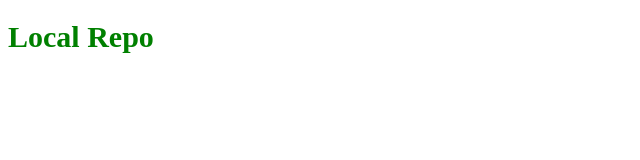
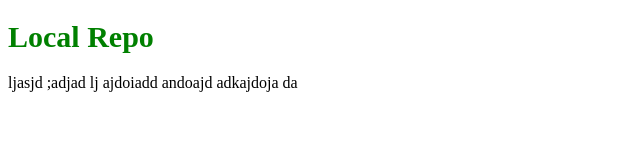
Before and after one commit to Akhi2/localrepo, a plain HTML site: page index.html in a window 1280 px wide. Shown: the whole page, without its empty margins (0-640 px from the left). Drawn offline with Linux system fonts and the light colour scheme.

Commit message:
Add new paragraph

```diff
--- a/index.html
+++ b/index.html
@@ -6,5 +6,6 @@
     </head>
     <body>
         <h1>Local Repo</h1>
+        <p> ljasjd ;adjad lj ajdoiadd andoajd adkajdoja da</p>
     </body>
 </html>
```
